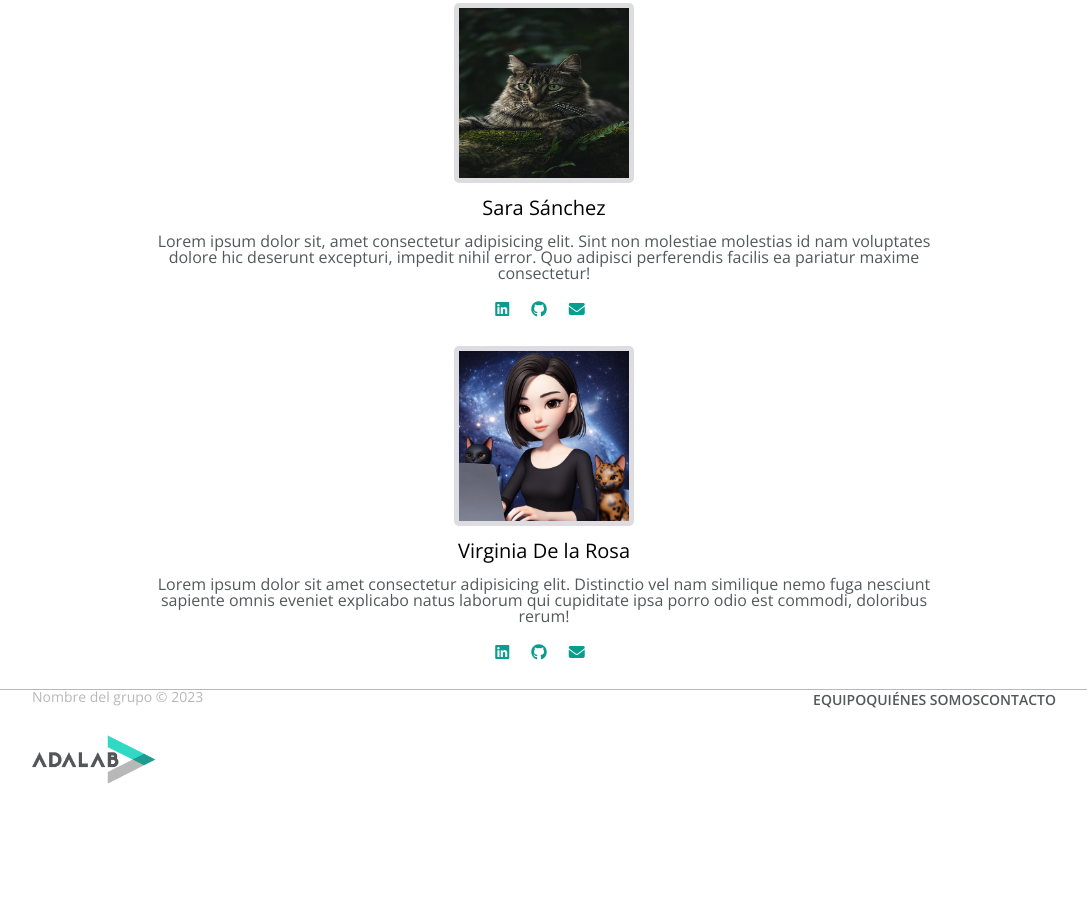
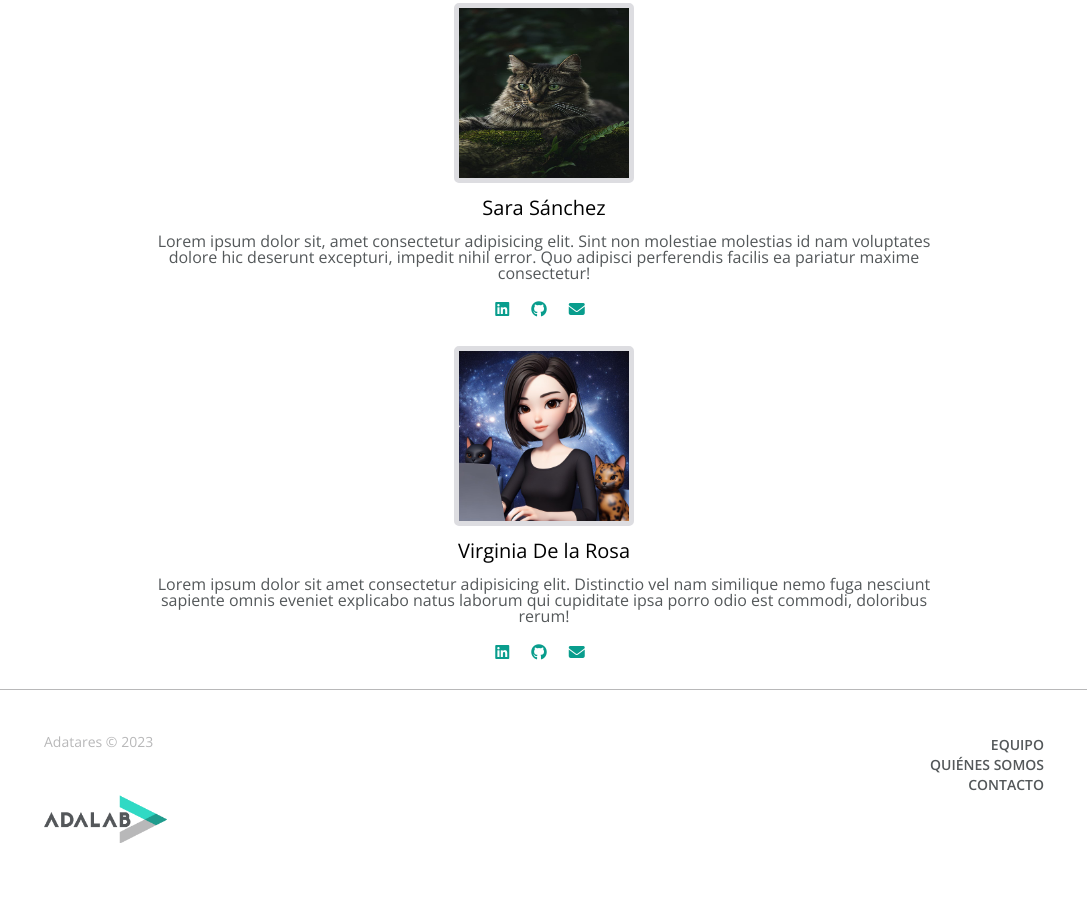
Before and after one commit to SaraSzCr/Adatares, a website built with Vite: page src/index.html in a window 1280 px wide. Shown: the part 2052-2965 px from the top of the page, without its empty margins (96-1183 px from the left). After the commit the page ends 2940 px from the top, so only its background shows below. Built offline with nearby package versions, Linux system fonts and the light colour scheme.

Commit message:
Pruebas footer

```diff
--- a/src/partials/footer.html
+++ b/src/partials/footer.html
@@ -1,11 +1,11 @@
 <footer class="footer">
-    <small class="copy">Nombre del grupo &copy; 2023</small>
-    <nav class="menu-footer">
+    <small class="copy">Adatares &copy; 2023</small>
+    <nav class="footer-menu">
         <ul>
             <li><a href="#about-us">Equipo</a></li>
             <li><a href="#adalabers">Quiénes somos</a></li>
             <li><a href="">Contacto</a></li>
         </ul>
     </nav>
-    <div class="logo-footer"><img src="./images/logo-adalab.png" alt="Logo Adalab" /></div>
+    <img src="./images/logo-adalab.png" class="footer-logo" alt="Logo Adalab" /></div>
 </footer>
--- a/src/scss/layout/_footer.scss
+++ b/src/scss/layout/_footer.scss
@@ -2,22 +2,19 @@
 
 /* Mobile */
 .footer {
-  display: flex;
-  flex-flow: column wrap;
-  align-items: center;
-  padding: 30px;
+  display: grid;
+  grid-column: 1;
+  padding: 30px 45px 45px;
+  font-family: "Open Sans", sans-serif;
   border-top: 1px solid var(--cool-grey);
-  font-family: "Open Sans", sans-serif;
+  text-align: center;
 }
 
-.menu-footer {
-  padding: 30px 0;
+.footer-menu {
+  padding: 20px 0 30px;
 }
 
-.menu-footer li {
-  text-align: center;
-}
-.menu-footer a {
+.footer-menu a {
   text-decoration: none;
   text-transform: uppercase;
   color: var(--gunmetal);
@@ -31,57 +28,45 @@
   color: var(--cool-grey);
 }
 
-.logo-footer {
+.footer-logo {
   width: 135px;
-}
-
-.logo-footer img {
-  width: 100%;
+  margin: 0 auto;
 }
 
 /* Tablet */
 @media screen and (min-width: 768px) {
   .footer {
-    padding: 5%;
-    height: 28vh;
-    align-items: none;
+    padding: 30px 45px 60px;
+    grid-template-columns: 1fr 1fr;
   }
 
-  .menu-footer {
-    display: flex;
-    justify-content: flex-end;
-    width: 30%;
-    height: 100%;
+  .footer-menu {
     padding: 0;
-    order: 3;
   }
 
-  .menu-footer li {
+  .footer-menu ul {
+
+    display: flex !important;
+    flex-direction: column !important;
+    justify-content: space-between;
+  }
+
+  .footer-menu li {
     text-align: right;
-    padding: 0 0 10px 0;
   }
 
   .copy {
-    width: 70%;
-    height: 20%;
-    font-size: 14px;
-    color: var(--cool-grey);
+    text-align: left;
+    margin-bottom: 20px;
   }
 
-  .logo-footer {
-    width: 70%;
-    height: 80%;
-    order: 2;
-  }
-
-  .logo-footer img {
-    width: 135px;
-    margin-left: -12px;
+  .footer-logo {
+    margin: 0 auto 0 -12px;
   }
 }
 @media screen and (min-width: 1024px) {
   /* Desktop */
   .footer {
-    padding: 0 10vw;
+    padding: 45px 140px;
   }
 }
```
Also changed, not shown: src/partials/main/about-us.html (+6 -2 lines).
